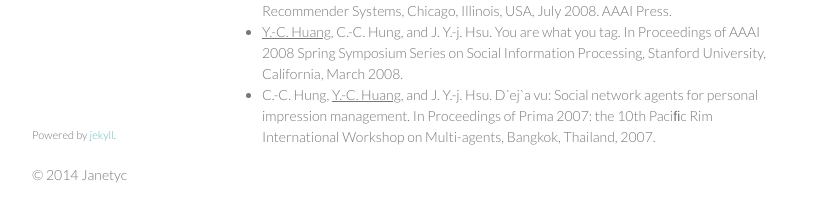
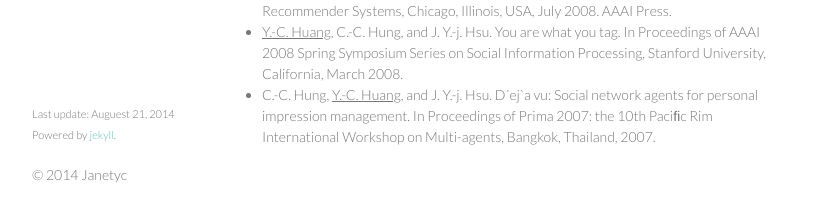
Before and after one commit to janetyc/janetyc.github.com, a Jekyll site: the page built from publications.html, in a window 1280 px wide. Shown: the part 645-867 px from the top of the page, without its empty margins (218-1039 px from the left). Built offline with Jekyll 4.4.1, drawn with Linux system fonts in a browser that asks for light colours; Markdown is read by kramdown in place of the engine named in the settings.

Commit message:
add last update date

```diff
--- a/_layouts/default.html
+++ b/_layouts/default.html
@@ -39,8 +39,13 @@
           <li><a href="http://facebook.com/janetyctp">Facebook</a></li>
         </ul>
         </p>-->
-        <p><small>Powered by <a href="http://github.com/mojombo/jekyll">jekyll</a>.</small></p>
-        <p>&copy 2014 Janetyc
+        <p>
+          <small>
+            Last update: Auguest 21, 2014<br/>
+            Powered by <a href="http://github.com/mojombo/jekyll">jekyll</a>.
+          </small>
+        </p>
+        <p>&copy 2014 Janetyc</p>
       </footer>
     </div>
 
--- a/css/styles.css
+++ b/css/styles.css
@@ -277,6 +277,7 @@ footer {
   margin-left: 10px;
 }
 
+
 @media print, screen and (max-width: 960px) {
 
   div.wrapper {
@@ -313,6 +314,9 @@ footer {
   }
 }
 
+
+
+
 @media print, screen and (max-width: 720px) {
   body {
     word-wrap:break-word;
--- a/exhibitions.html
+++ b/exhibitions.html
@@ -20,4 +19,3 @@ title: Janetyc's CV
   <li>[2010] Taiwan Digital Art Pulse Stream Plan- The First Phase; “Body, Gender, Technology” Digital Art Exhibition, Digital Art Center, Taipei, Taiwan.</li>
   <li>[2010] “Cluster” Digital Art Festival Taipei 2010, Bopiliao Historic Block, Taipei, Taiwan.</li>
 </ul>
-</div>
--- a/publications.html
+++ b/publications.html
@@ -2,8 +2,8 @@
 layout: default
 title: Janetyc's Publications
 ---
-<div id="publications">
-  <ul>
+
+<ul>
     <li>M.-C. Chen, K.-Y. Wu, and <u>Y.-C. Huang</u>. Scopophobic kitties in wonderland: Stories behind the scene of a gaze contingent environment. In CHI ’14 Extended Abstracts on Human Factors in Computing Systems, CHI EA ’14, 2014.</li>
     <li><u>Y.-C. Huang</u>, K.-Y. Wu, and M.-C. Chen. Seeing aural - an installation transferring the materials you gaze to sounds you hear. In Proceedings of the 8th International Conference on Tangible, Embedded and Embodied Interaction, TEI ’14, 2014. (Art track)</li>
     <li><u>Y.-C. Huang</u>, C.-I. Wang, S.-Y. Yu, and J. Y.-j. Hsu. In-hit example-guided annotation aid for crowdsourcing ui components. In Proceedings of the First AAAI Conference on Human Computation and Crowdsourcing (HCOMP-2013), 2013. (Demo)</li>
@@ -16,6 +16,5 @@ title: Janetyc's Publications
     <li>C.-C. Hung, <u>Y.-C. Huang</u>, J. Y.-j. Hsu, and D. K.-C. Wu. Tag-based user proﬁling for social media recommendation. In Intelligent Techniques for Web Personalization and Recommender Systems, Chicago, Illinois, USA, July 2008. AAAI Press.</li>
     <li><u>Y.-C. Huang</u>, C.-C. Hung, and J. Y.-j. Hsu. You are what you tag. In Proceedings of AAAI 2008 Spring Symposium Series on Social Information Processing, Stanford University, California, March 2008.</li>
     <li>C.-C. Hung, <u>Y.-C. Huang</u>, and J. Y.-j. Hsu. D´ej`a vu: Social network agents for
-personal impression management. In Proceedings of Prima 2007: the 10th Paciﬁc Rim International Workshop on Multi-agents, Bangkok, Thailand, 2007.</li>
-  </ul>
-</div>
+    personal impression management. In Proceedings of Prima 2007: the 10th Paciﬁc Rim International Workshop on Multi-agents, Bangkok, Thailand, 2007.</li>
+</ul>
```
Also changed, not shown: other parts of exhibitions.html (+0 -1 lines).
